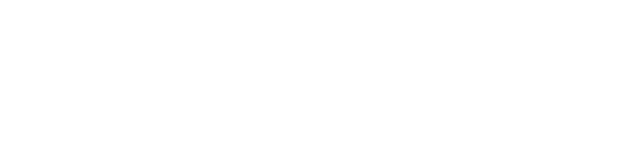
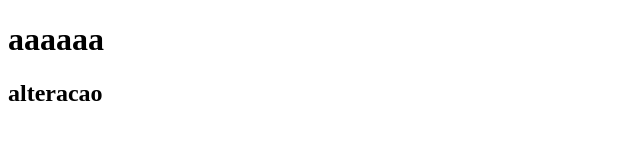
Before and after one commit to gabrielbatista-art/curso_git_compass, a plain HTML site: page index.html in a window 1280 px wide. Shown: the whole page, without its empty margins (0-640 px from the left). Drawn offline with Linux system fonts and the light colour scheme.

Commit message:
enviando alteracoes

```diff
--- a/index.html
+++ b/index.html
@@ -6,6 +6,8 @@
     <title>Document</title>
 </head>
 <body>
-
+    <h1>aaaaaa</h1>
+    <h2>alteracao
+    </h2>
 </body>
 </html>
```
Also changed, not shown: teste.txt.
